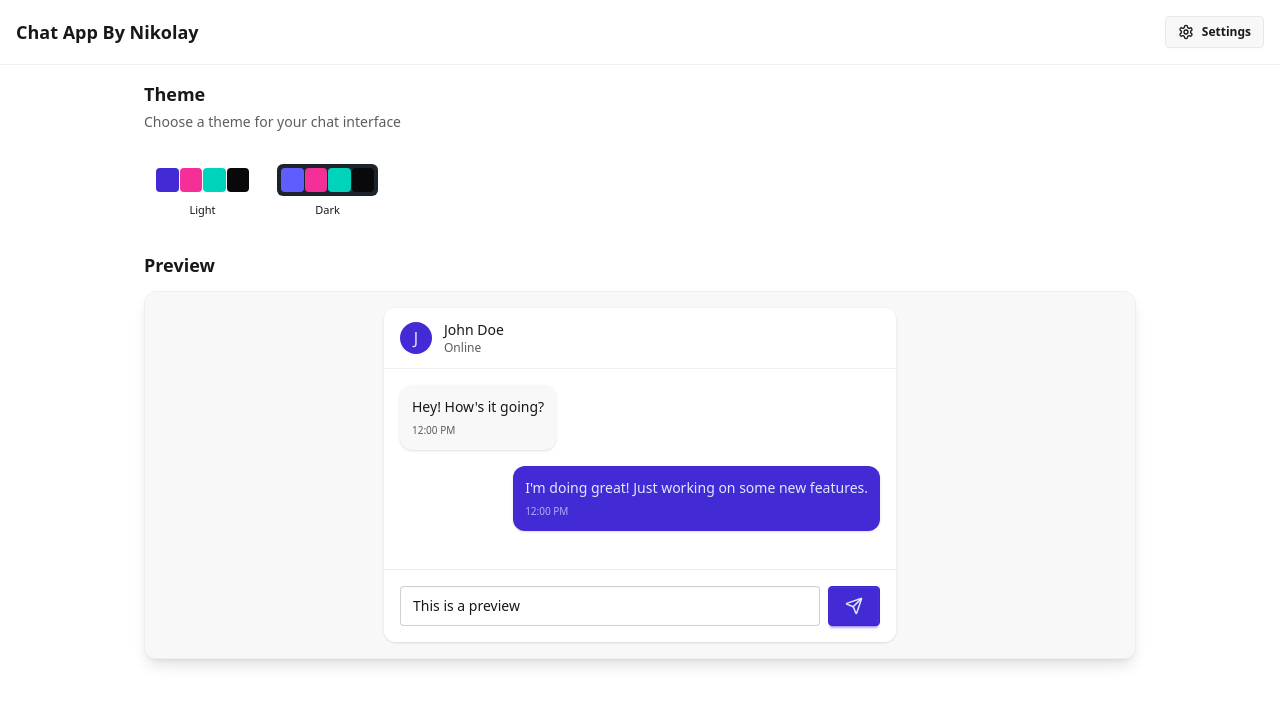
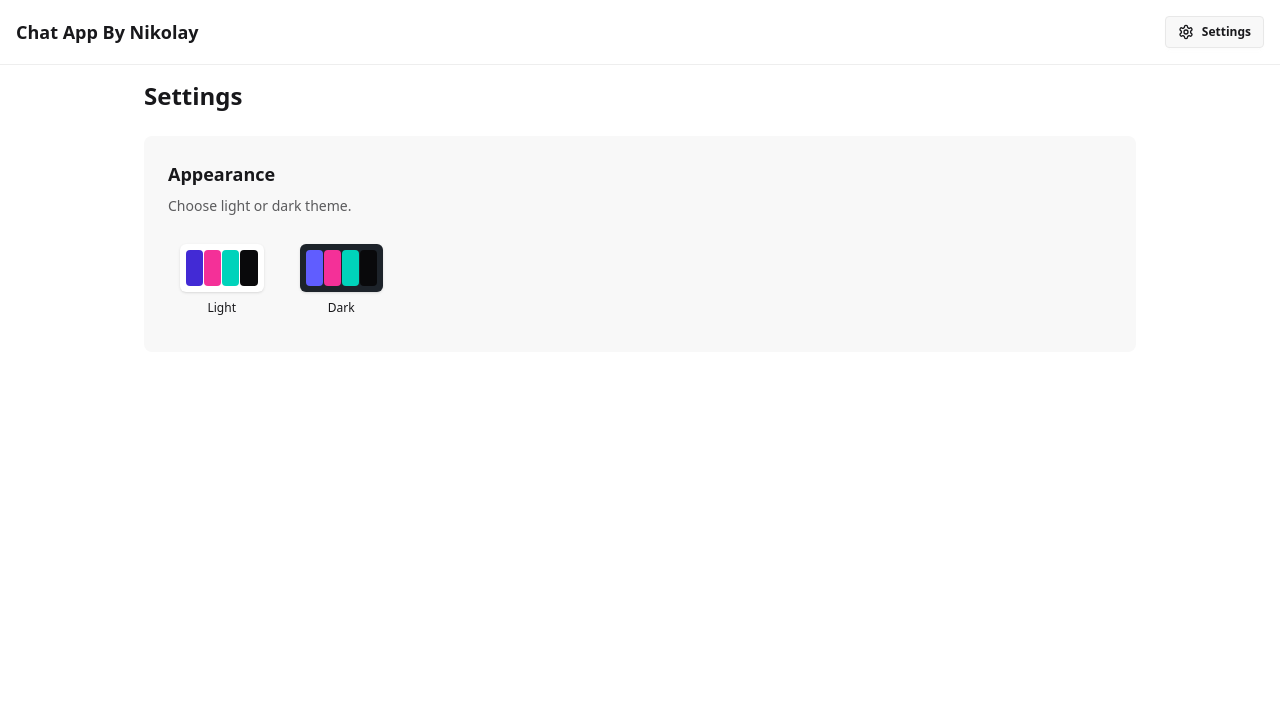
Before and after one commit to nikolay508/MERN-Real-Time-Chat-App, a React (Vite) app in the folder front-end/: page /settings in a window 1280 px wide. Shown: the top 704 px of the page. Built offline with nearby package versions, Linux system fonts and the light colour scheme; no server answers.

Commit message:
Update SettingsPage.jsx

```diff
--- a/front-end/src/pages/SettingsPage.jsx
+++ b/front-end/src/pages/SettingsPage.jsx
@@ -1,6 +1,5 @@
 import { THEMES } from "../constants";
 import { useThemeStore } from "../store/useThemeStore";
-import { Send } from "lucide-react";
 
 const PREVIEW_MESSAGES = [
   { id: 1, content: "Hey! How's it going?", isSent: false },
@@ -12,100 +11,47 @@ const SettingsPage = () => {
 
   return (
     <div className="h-screen container mx-auto px-4 pt-20 max-w-5xl">
-      <div className="space-y-6">
-        <div className="flex flex-col gap-1">
-          <h2 className="text-lg font-semibold">Theme</h2>
-          <p className="text-sm text-base-content/70">Choose a theme for your chat interface</p>
+      <div className="space-y-8">
+        <div>
+          <h1 className="text-2xl font-bold mb-6">Settings</h1>
+
+          <div className="bg-base-200 rounded-lg p-6">
+            <div className="flex flex-col gap-2 mb-4">
+              <h2 className="text-lg font-semibold">Appearance</h2>
+              <p className="text-sm text-base-content/70">
+                Choose light or dark theme.
+              </p>
             </div>
 
-        <div className="grid grid-cols-4 sm:grid-cols-6 md:grid-cols-8 gap-2">
+            <div className="grid grid-cols-2 sm:grid-cols-4 md:grid-cols-6 lg:grid-cols-8 gap-3">
               {THEMES.map((t) => (
                 <button
                   key={t}
                   className={`
-                group flex flex-col items-center gap-1.5 p-2 rounded-lg transition-colors
-                ${theme === t ? "bg-base-200" : "hover:bg-base-200/50"}
+                    group flex flex-col items-center gap-2 p-3 rounded-lg transition-all
+                    ${theme === t
+                      ? "bg-base-100 ring-2 ring-primary"
+                      : "hover:bg-base-100 hover:scale-105"
+                    }
                   `}
                   onClick={() => setTheme(t)}
                 >
-              <div className="relative h-8 w-full rounded-md overflow-hidden" data-theme={t}>
-                <div className="absolute inset-0 grid grid-cols-4 gap-px p-1">
+                  <div
+                    className="relative h-12 w-full rounded-md overflow-hidden shadow-sm"
+                    data-theme={t}
+                  >
+                    <div className="absolute inset-0 grid grid-cols-4 gap-px p-1.5">
                       <div className="rounded bg-primary"></div>
                       <div className="rounded bg-secondary"></div>
                       <div className="rounded bg-accent"></div>
                       <div className="rounded bg-neutral"></div>
                     </div>
                   </div>
-              <span className="text-[11px] font-medium truncate w-full text-center">
+                  <span className="text-xs font-medium truncate w-full text-center">
                     {t.charAt(0).toUpperCase() + t.slice(1)}
                   </span>
                 </button>
               ))}
-        </div>
-
-        {/* Preview Section */}
-        <h3 className="text-lg font-semibold mb-3">Preview</h3>
-        <div className="rounded-xl border border-base-300 overflow-hidden bg-base-100 shadow-lg">
-          <div className="p-4 bg-base-200">
-            <div className="max-w-lg mx-auto">
-              {/* Mock Chat UI */}
-              <div className="bg-base-100 rounded-xl shadow-sm overflow-hidden">
-                {/* Chat Header */}
-                <div className="px-4 py-3 border-b border-base-300 bg-base-100">
-                  <div className="flex items-center gap-3">
-                    <div className="w-8 h-8 rounded-full bg-primary flex items-center justify-center text-primary-content font-medium">
-                      J
-                    </div>
-                    <div>
-                      <h3 className="font-medium text-sm">John Doe</h3>
-                      <p className="text-xs text-base-content/70">Online</p>
-                    </div>
-                  </div>
-                </div>
-
-                {/* Chat Messages */}
-                <div className="p-4 space-y-4 min-h-[200px] max-h-[200px] overflow-y-auto bg-base-100">
-                  {PREVIEW_MESSAGES.map((message) => (
-                    <div
-                      key={message.id}
-                      className={`flex ${message.isSent ? "justify-end" : "justify-start"}`}
-                    >
-                      <div
-                        className={`
-                          max-w-[80%] rounded-xl p-3 shadow-sm
-                          ${message.isSent ? "bg-primary text-primary-content" : "bg-base-200"}
-                        `}
-                      >
-                        <p className="text-sm">{message.content}</p>
-                        <p
-                          className={`
-                            text-[10px] mt-1.5
-                            ${message.isSent ? "text-primary-content/70" : "text-base-content/70"}
-                          `}
-                        >
-                          12:00 PM
-                        </p>
-                      </div>
-                    </div>
-                  ))}
-                </div>
-
-                {/* Chat Input */}
-                <div className="p-4 border-t border-base-300 bg-base-100">
-                  <div className="flex gap-2">
-                    <input
-                      type="text"
-                      className="input input-bordered flex-1 text-sm h-10"
-                      placeholder="Type a message..."
-                      value="This is a preview"
-                      readOnly
-                    />
-                    <button className="btn btn-primary h-10 min-h-0">
-                      <Send size={18} />
-                    </button>
-                  </div>
-                </div>
-              </div>
             </div>
           </div>
         </div>
@@ -113,4 +59,5 @@ const SettingsPage = () => {
     </div>
   );
 };
+
 export default SettingsPage;
```
Lines whose indentation alone changed are shown as unchanged.
